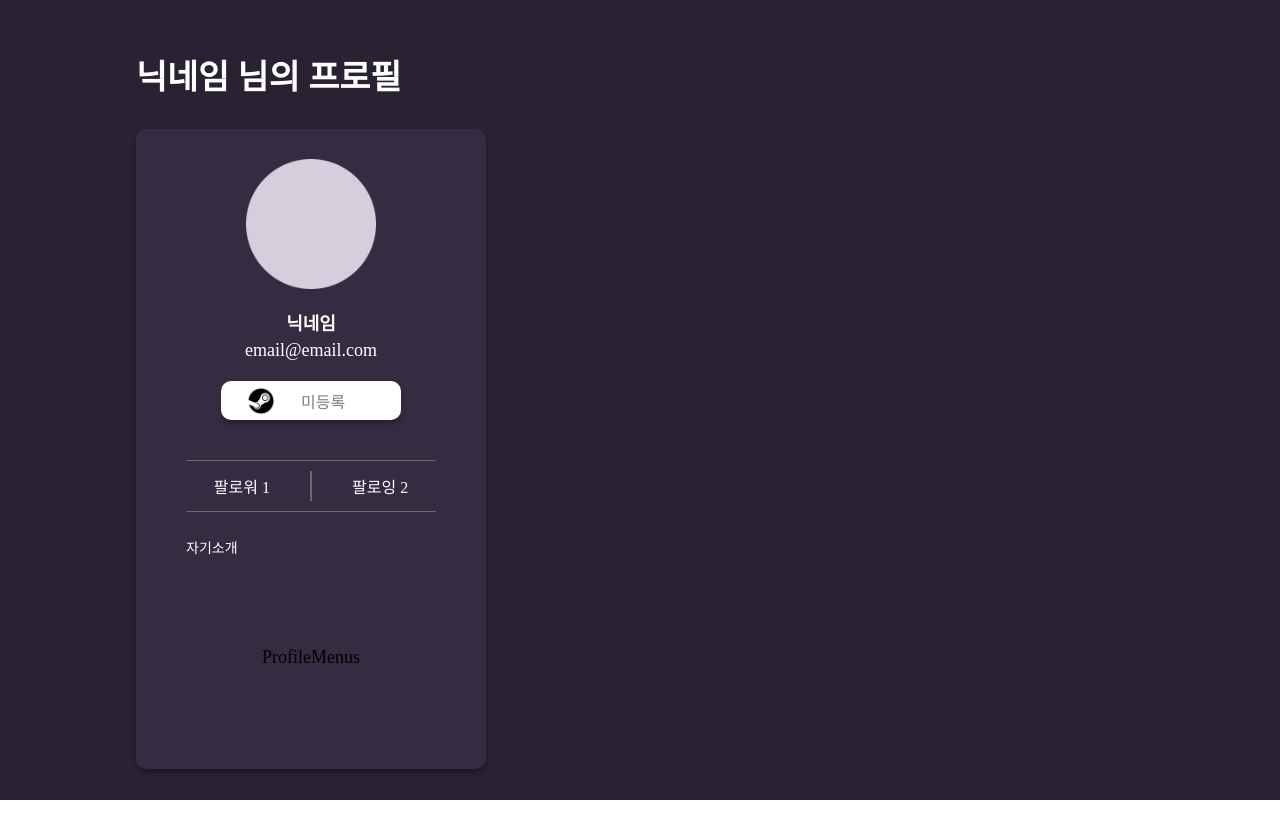
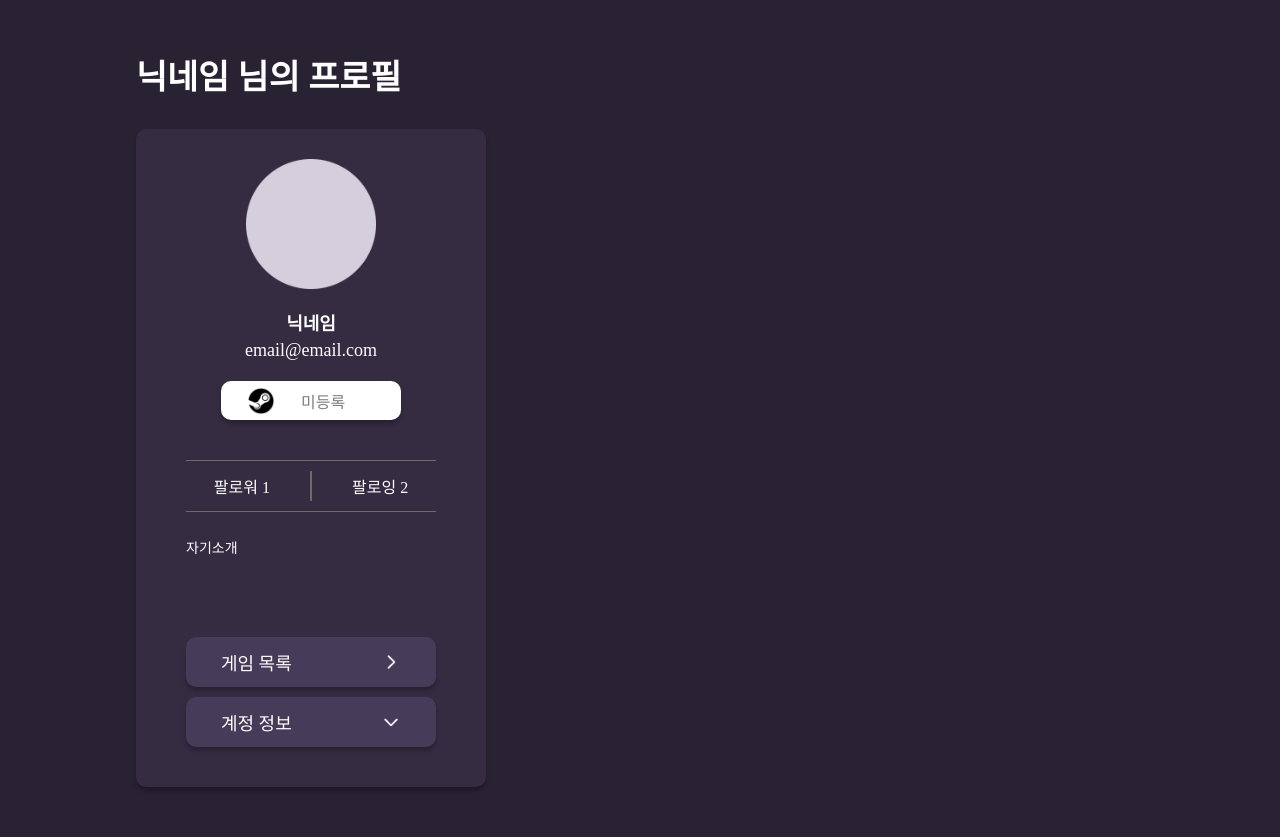
Before and after one commit to season2lee/GHEM, a React (Vite) app in the folder FE/ghem/: page /profile in a window 1280 px wide. Before the commit the page ends 800 px from the top, so only its background shows below. Built offline with nearby package versions, Linux system fonts and the light colour scheme; a web font is replaced by a local one.

Commit message:
🐾[FE:feat] 마이프로필 사이드바 레이아웃 구현

```diff
--- a/FE/ghem/src/GlobalStyles.tsx
+++ b/FE/ghem/src/GlobalStyles.tsx
@@ -42,6 +42,8 @@ const globalStyles = css`
 
   html {
     font-size: 18px;
+    background-color: #292233;
+    color: white;
   }
 
   ::-webkit-scrollbar {
--- a/FE/ghem/src/components/profile/Profile.tsx
+++ b/FE/ghem/src/components/profile/Profile.tsx
@@ -1,20 +1,19 @@
 import React from "react";
 import { css } from "@emotion/react";
 import ProfileInfo from "./ProfileInfo";
-import ProfileMenus from "./ProfileMenus";
+import ProfileMenuList from "./ProfileMenuList";
 
 function Profile() {
   return (
     <div css={profileWrapper}>
       <ProfileInfo />
-      <ProfileMenus />
+      <ProfileMenuList />
     </div>
   );
 }
 
 const profileWrapper = css`
   width: 350px;
-  height: 80vh;
   background: #352c42;
   border-radius: 10px;
   box-shadow: 0px 4px 4px rgba(0, 0, 0, 0.25);
--- a/FE/ghem/src/components/profile/ProfileInfo.tsx
+++ b/FE/ghem/src/components/profile/ProfileInfo.tsx
@@ -36,13 +36,11 @@ const profileInfoWrapper = css`
 `;
 
 const nickname = css`
-  color: #ffffff;
   font-weight: bold;
   margin-bottom: 5px;
 `;
 
 const email = css`
-  color: #ffffff;
   margin-bottom: 20px;
 `;
 
@@ -58,6 +56,10 @@ const steamIdWrapper = css`
   position: relative;
   margin-bottom: 40px;
   cursor: pointer;
+
+  :hover {
+    background: #cfcfcf;
+  }
 
   > img {
     position: absolute;
@@ -86,9 +88,12 @@ const followWrapper = css`
   margin-bottom: 25px;
 
   > span {
-    color: #ffffff;
     font-size: 16px;
     cursor: pointer;
+
+    :hover {
+      color: #7d7d7d;
+    }
   }
 
   > div {
@@ -100,7 +105,7 @@ const followWrapper = css`
 
 const introduce = css`
   width: 250px;
-  height: 80px;
+  height: 70px;
   resize: none;
   border: none;
   outline: none;
--- /dev/null
+++ b/FE/ghem/src/components/profile/ProfileMenu.tsx
@@ -0,0 +1,69 @@
+import { css } from "@emotion/react";
+import rightArrow from "../../assets/image/rightArrow.png";
+import bottomArrow from "../../assets/image/bottomArrow.png";
+
+type ProfileMenuProps = {
+  text: "게임 목록" | "계정 정보" | "프로필 수정" | "내 컴퓨터 사양";
+  onClickOpenHiddenMenu?: () => void;
+};
+
+function ProfileMenu({ text, onClickOpenHiddenMenu }: ProfileMenuProps) {
+  const handleMoveToProfileMenuPage = (): void => {
+    switch (text) {
+      case "게임 목록":
+        // 게임 목록 페이지로 이동
+        break;
+      case "계정 정보":
+        if (onClickOpenHiddenMenu) {
+          onClickOpenHiddenMenu();
+        }
+        break;
+      case "프로필 수정":
+        // 프로필 수정 페이지로 이동
+        break;
+      case "내 컴퓨터 사양":
+        // 내 컴퓨터 사양 페이지로 이동
+        break;
+      default:
+    }
+  };
+
+  return (
+    <div css={profileMenuWrapper} onClick={handleMoveToProfileMenuPage}>
+      <span>{text}</span>
+      {text === "계정 정보" ? <img src={bottomArrow} /> : <img src={rightArrow} />}
+    </div>
+  );
+}
+
+const profileMenuWrapper = css`
+  width: 250px;
+  height: 50px;
+  background: #463b58;
+  box-shadow: 0px 4px 4px rgba(0, 0, 0, 0.25);
+  border-radius: 10px;
+  cursor: pointer;
+  display: flex;
+  flex-direction: row;
+  align-items: center;
+  position: relative;
+  margin-bottom: 10px;
+
+  :hover {
+    background-color: #584a6e;
+  }
+
+  > span {
+    position: absolute;
+    left: 35px;
+  }
+
+  > img {
+    position: absolute;
+    right: 35px;
+    width: 20px;
+    height: 20px;
+  }
+`;
+
+export default ProfileMenu;
--- /dev/null
+++ b/FE/ghem/src/components/profile/ProfileMenuList.tsx
@@ -0,0 +1,26 @@
+import { useState } from "react";
+import { css } from "@emotion/react";
+import ProfileMenu from "./ProfileMenu";
+
+function ProfileMenus() {
+  const [isOpenHiddenMenu, setIsOpenHiddenMenu] = useState<boolean>(false);
+
+  const onClickOpenHiddenMenu = (): void => {
+    setIsOpenHiddenMenu(!isOpenHiddenMenu);
+  };
+
+  return (
+    <div>
+      <ProfileMenu text="게임 목록" />
+      <ProfileMenu text="계정 정보" onClickOpenHiddenMenu={onClickOpenHiddenMenu} />
+      {isOpenHiddenMenu && (
+        <>
+          <ProfileMenu text="프로필 수정" />
+          <ProfileMenu text="내 컴퓨터 사양" />
+        </>
+      )}
+    </div>
+  );
+}
+
+export default ProfileMenus;
--- a/FE/ghem/src/components/profile/ProfileMenus.tsx
+++ /dev/null
@@ -1,7 +0,0 @@
-import React from "react";
-
-function ProfileMenus() {
-  return <div>ProfileMenus</div>;
-}
-
-export default ProfileMenus;
--- a/FE/ghem/src/pages/LoginPage.tsx
+++ b/FE/ghem/src/pages/LoginPage.tsx
@@ -19,13 +19,11 @@ function LoginPage() {
 
   return (
     <div css={wrapper}>
-      <div css={linearWrapper}>
-        <div css={loginBoxWrapper}>
-          <h2>우리의 로고</h2>
-          <div css={oauthWrapper}>
-            <img src={kakaoOauthButton} onClick={() => handleOauthLoginClcik("kakao")} />
-            <img src={naverOauthButton} onClick={() => handleOauthLoginClcik("naver")} />
-          </div>
+      <div css={loginBoxWrapper}>
+        <h2>우리의 로고</h2>
+        <div css={oauthWrapper}>
+          <img src={kakaoOauthButton} onClick={() => handleOauthLoginClcik("kakao")} />
+          <img src={naverOauthButton} onClick={() => handleOauthLoginClcik("naver")} />
         </div>
       </div>
     </div>
@@ -33,13 +31,6 @@ function LoginPage() {
 }
 
 const wrapper = css`
-  width: 100vw;
-  height: 100vh;
-  background-color: #292233;
-`;
-
-const linearWrapper = css`
-  width: 100vw;
   height: 600px;
   background-image: linear-gradient(360deg, #292233 0%, rgba(41, 34, 51, 0) 169.72%), url(${loginBackground});
 `;
@@ -59,7 +50,6 @@ const loginBoxWrapper = css`
   align-items: center;
 
   > h2 {
-    color: #ffffff;
     margin-bottom: 150px;
   }
 
--- a/FE/ghem/src/pages/ProfilePage.tsx
+++ b/FE/ghem/src/pages/ProfilePage.tsx
@@ -15,9 +15,6 @@ function ProfilePage() {
 
 const wrapper = css`
   padding: 50px 136px;
-  width: 100vw;
-  height: 100vh;
-  background-color: #292233;
 `;
 
 const profileWrapper = css`
@@ -25,7 +22,6 @@ const profileWrapper = css`
   height: 100%;
 
   > h2 {
-    color: #ffffff;
     margin-bottom: 30px;
   }
 `;
```
Also changed, not shown: FE/ghem/src/assets/image/bottomArrow.png (added), FE/ghem/src/assets/image/rightArrow.png (added).
